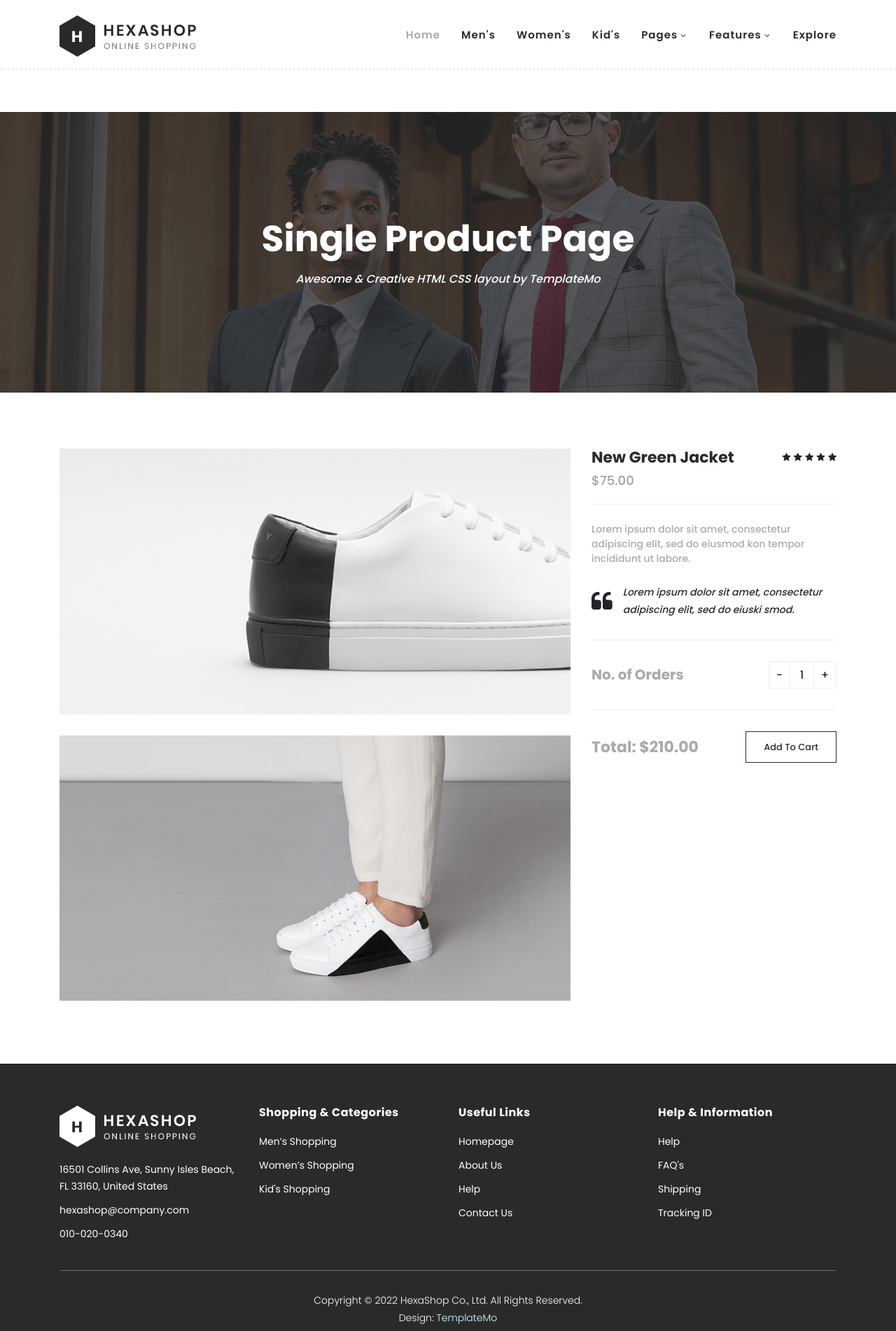
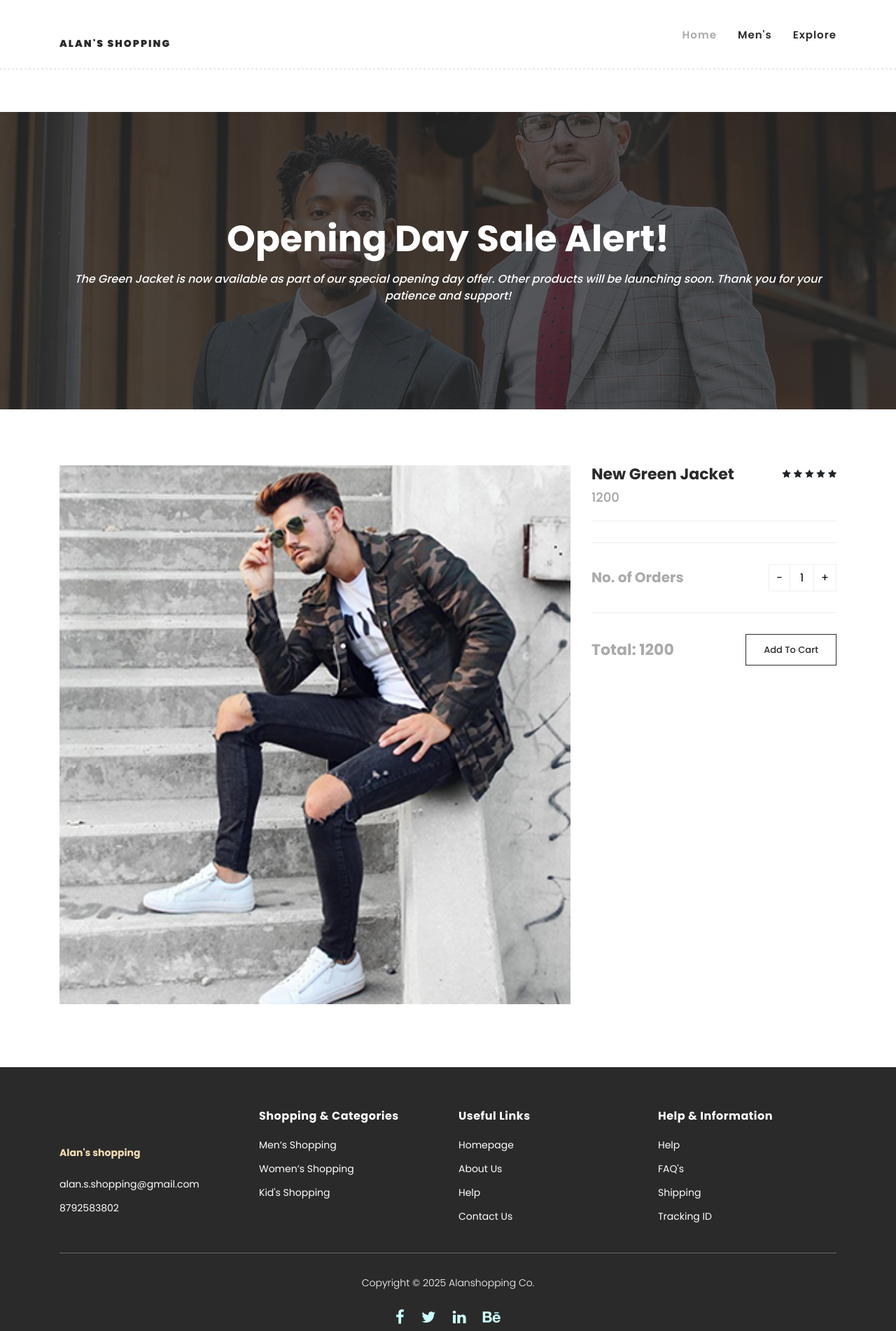
Before and after one commit to Akshay-Dev12/alans-shop, a plain HTML site: page single-product.html in a window 1280 px wide. Shown: the top 1902 px of the page at 70% size. Drawn offline with Linux system fonts and the light colour scheme.

Commit message:
Update single-product.html

```diff
--- a/single-product.html
+++ b/single-product.html
@@ -9,7 +9,7 @@
     <meta name="author" content="">
     <link href="https://fonts.googleapis.com/css?family=Poppins:100,200,300,400,500,600,700,800,900&display=swap" rel="stylesheet">
 
-    <title>Hexashop - Product Detail Page</title>
+    <title>Product Detail Page</title>
 
 
     <!-- Additional CSS Files -->
@@ -52,34 +52,15 @@ https://templatemo.com/tm-571-hexashop
                     <nav class="main-nav">
                         <!-- ***** Logo Start ***** -->
                         <a href="index.html" class="logo">
-                            <img src="assets/images/logo.png">
+                            <!-- <img src="assets/images/logo.png"> -->
+                             <p style="padding-top: 50px;"> <b>Alan's shopping</b></p>
                         </a>
                         <!-- ***** Logo End ***** -->
                         <!-- ***** Menu Start ***** -->
                         <ul class="nav">
                             <li class="scroll-to-section"><a href="index.html" class="active">Home</a></li>
-                            <li class="scroll-to-section"><a href="index.html">Men's</a></li>
-                            <li class="scroll-to-section"><a href="index.html">Women's</a></li>
-                            <li class="scroll-to-section"><a href="index.html">Kid's</a></li>
-                            <li class="submenu">
-                                <a href="javascript:;">Pages</a>
-                                <ul>
-                                    <li><a href="about.html">About Us</a></li>
-                                    <li><a href="products.html">Products</a></li>
-                                    <li><a href="single-product.html">Single Product</a></li>
-                                    <li><a href="contact.html">Contact Us</a></li>
-                                </ul>
-                            </li>
-                            <li class="submenu">
-                                <a href="javascript:;">Features</a>
-                                <ul>
-                                    <li><a href="#">Features Page 1</a></li>
-                                    <li><a href="#">Features Page 2</a></li>
-                                    <li><a href="#">Features Page 3</a></li>
-                                    <li><a rel="nofollow" href="https://templatemo.com/page/4" target="_blank">Template Page 4</a></li>
-                                </ul>
-                            </li>
-                            <li class="scroll-to-section"><a href="index.html">Explore</a></li>
+                            <li class="scroll-to-section"><a href="#men">Men's</a></li>
+                            <li class="scroll-to-section"><a href="#explore">Explore</a></li>
                         </ul>
                         <a class='menu-trigger'>
                             <span>Menu</span>
@@ -98,8 +79,8 @@ https://templatemo.com/tm-571-hexashop
             <div class="row">
                 <div class="col-lg-12">
                     <div class="inner-content">
-                        <h2>Single Product Page</h2>
-                        <span>Awesome &amp; Creative HTML CSS layout by TemplateMo</span>
+                        <h2>Opening Day Sale Alert!</h2>
+                        <span>The Green Jacket is now available as part of our special opening day offer. Other products will be launching soon. Thank you for your patience and support! </span>
                     </div>
                 </div>
             </div>
@@ -114,14 +95,13 @@ https://templatemo.com/tm-571-hexashop
             <div class="row">
                 <div class="col-lg-8">
                 <div class="left-images">
-                    <img src="assets/images/single-product-01.jpg" alt="">
-                    <img src="assets/images/single-product-02.jpg" alt="">
+                    <img src="assets/images/men-01.jpg" alt="">
                 </div>
             </div>
             <div class="col-lg-4">
                 <div class="right-content">
                     <h4>New Green Jacket</h4>
-                    <span class="price">$75.00</span>
+                    <span class="price">1200</span>
                     <ul class="stars">
                         <li><i class="fa fa-star"></i></li>
                         <li><i class="fa fa-star"></i></li>
@@ -129,10 +109,6 @@ https://templatemo.com/tm-571-hexashop
                         <li><i class="fa fa-star"></i></li>
                         <li><i class="fa fa-star"></i></li>
                     </ul>
-                    <span>Lorem ipsum dolor sit amet, consectetur adipiscing elit, sed do eiusmod kon tempor incididunt ut labore.</span>
-                    <div class="quote">
-                        <i class="fa fa-quote-left"></i><p>Lorem ipsum dolor sit amet, consectetur adipiscing elit, sed do eiuski smod.</p>
-                    </div>
                     <div class="quantity-content">
                         <div class="left-content">
                             <h6>No. of Orders</h6>
@@ -144,7 +120,7 @@ https://templatemo.com/tm-571-hexashop
                         </div>
                     </div>
                     <div class="total">
-                        <h4>Total: $210.00</h4>
+                        <h4>Total: 1200</h4>
                         <div class="main-border-button"><a href="#">Add To Cart</a></div>
                     </div>
                 </div>
@@ -161,12 +137,13 @@ https://templatemo.com/tm-571-hexashop
                 <div class="col-lg-3">
                     <div class="first-item">
                         <div class="logo">
-                            <img src="assets/images/white-logo.png" alt="hexashop ecommerce templatemo">
+                            <!-- <img src="assets/images/white-logo.png" alt="hexashop ecommerce templatemo"> -->
+                            <p style="padding-top: 50px; color: wheat;"> <b>Alan's shopping</b></p>
                         </div>
                         <ul>
-                            <li><a href="#">16501 Collins Ave, Sunny Isles Beach, FL 33160, United States</a></li>
-                            <li><a href="#">hexashop@company.com</a></li>
-                            <li><a href="#">010-020-0340</a></li>
+                            <li><a href="#"></a></li>
+                            <li><a href="#">alan.s.shopping@gmail.com</a></li>
+                            <li><a href="#">8792583802</a></li>
                         </ul>
                     </div>
                 </div>
@@ -198,9 +175,9 @@ https://templatemo.com/tm-571-hexashop
                 </div>
                 <div class="col-lg-12">
                     <div class="under-footer">
-                        <p>Copyright © 2022 HexaShop Co., Ltd. All Rights Reserved.
+                        <p>Copyright © 2025 Alanshopping Co.
 
-                        <br>Design: <a href="https://templatemo.com" target="_parent" title="free css templates">TemplateMo</a></p>
+                        <!-- <br>Design: <a href="https://templatemo.com" target="_parent" title="free css templates">TemplateMo</a></p> -->
                         <ul>
                             <li><a href="#"><i class="fa fa-facebook"></i></a></li>
                             <li><a href="#"><i class="fa fa-twitter"></i></a></li>
```
